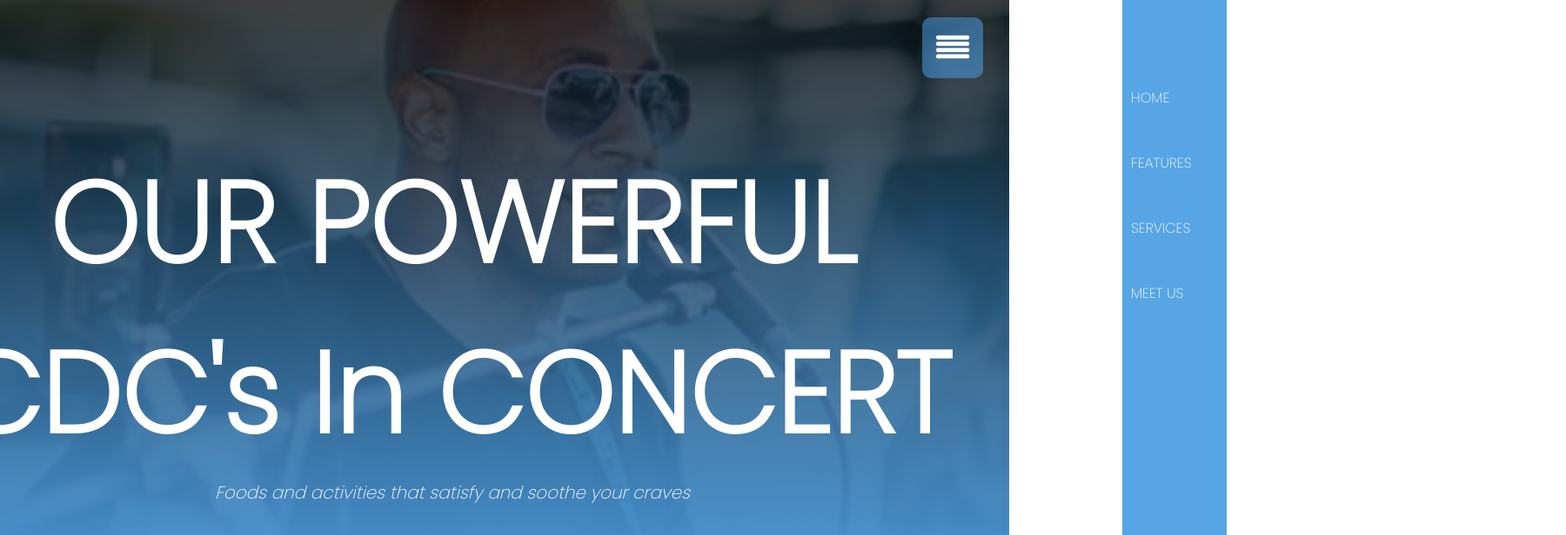
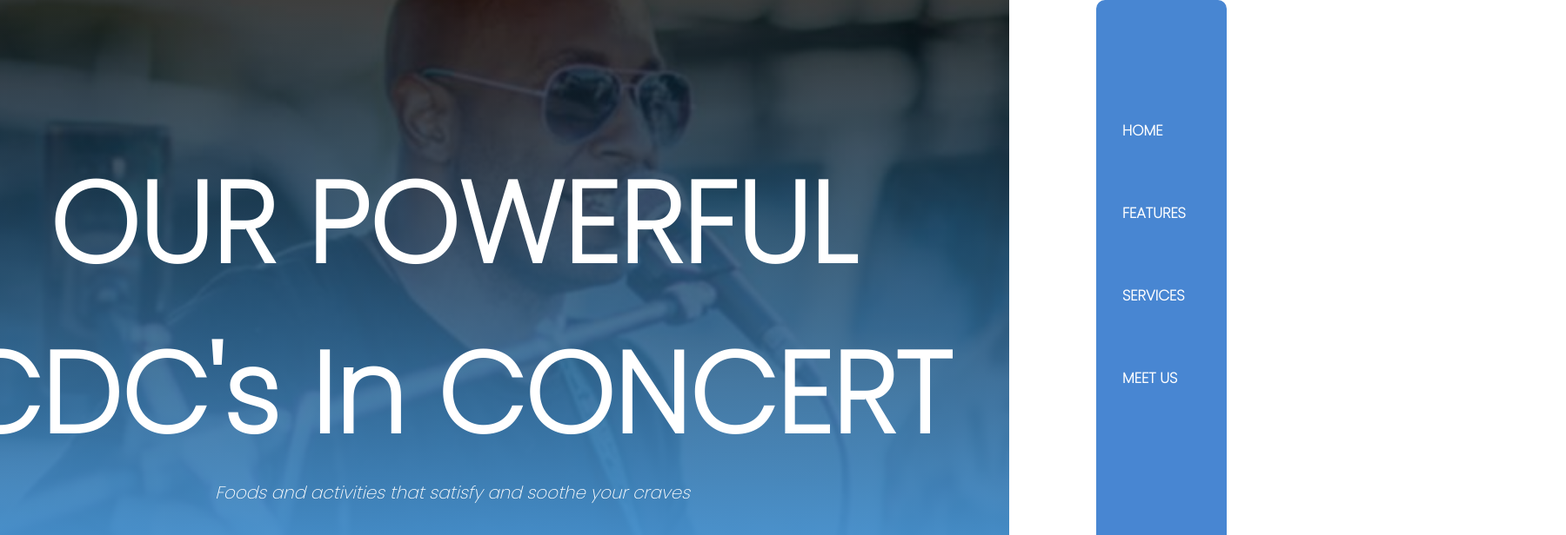
Before and after one commit to NewPerson10/LDAC-Concert, a plain HTML site: page index.html in a window 1280 px wide. Shown: the top 616 px of the page at 87% size, 1800 px wide, since content can reach past the window. Drawn offline with Linux system fonts and the light colour scheme.

Commit message:
Update Event3.css

```diff
--- a/Event3.css
+++ b/Event3.css
@@ -110,41 +110,37 @@
 
 
 #SideNav{
-    width: 120px;
+    width: 150px;
     height: 100vh;
     position: fixed;
-    right: -250px;
+    right: -450px;
     top: 0;
-    background: #4ea0e4f1;
-    z-index: 2;
+    background: #357acee7;
+    z-index: 7;
     transition: 0.5s;
-    padding-top: 50px;
+    text-align: left;
+    border-radius: 10px;
+    font-size: 24px;
+    font-weight:bolder;
+
+}
+#SideNav nav ul{
+    padding-top: 70px;
+    font-weight: bolder;
 }
 
-nav ul li{
+#SideNav nav ul li{
+
     list-style: none;
-    margin-top: 50px ;
-    margin-left: 10px;
+    margin: 60px 30px;
+    font-weight: bolder;
 }
-nav ul li a{
+#SideNav nav ul li a{
     text-decoration: none;
     color: #fff;
-}
-#menubtn{
-    width: 70px;
-    height: 70px;
-    background: #4ea0e488;
-    text-align: center;
-    position: fixed;
-    right: 30px;
-    top: 20px;
-    border-radius: 10px;
-    z-index: 3;
-    cursor: pointer;
-}
-#menubtn img{
-    width: 40px;
-    margin-top: 20px;
+    font-size: 70%;
+    font-weight: bolder;
+
 }
 @media screen and  (max-width: 770px){
      .banner-text h1{
```
